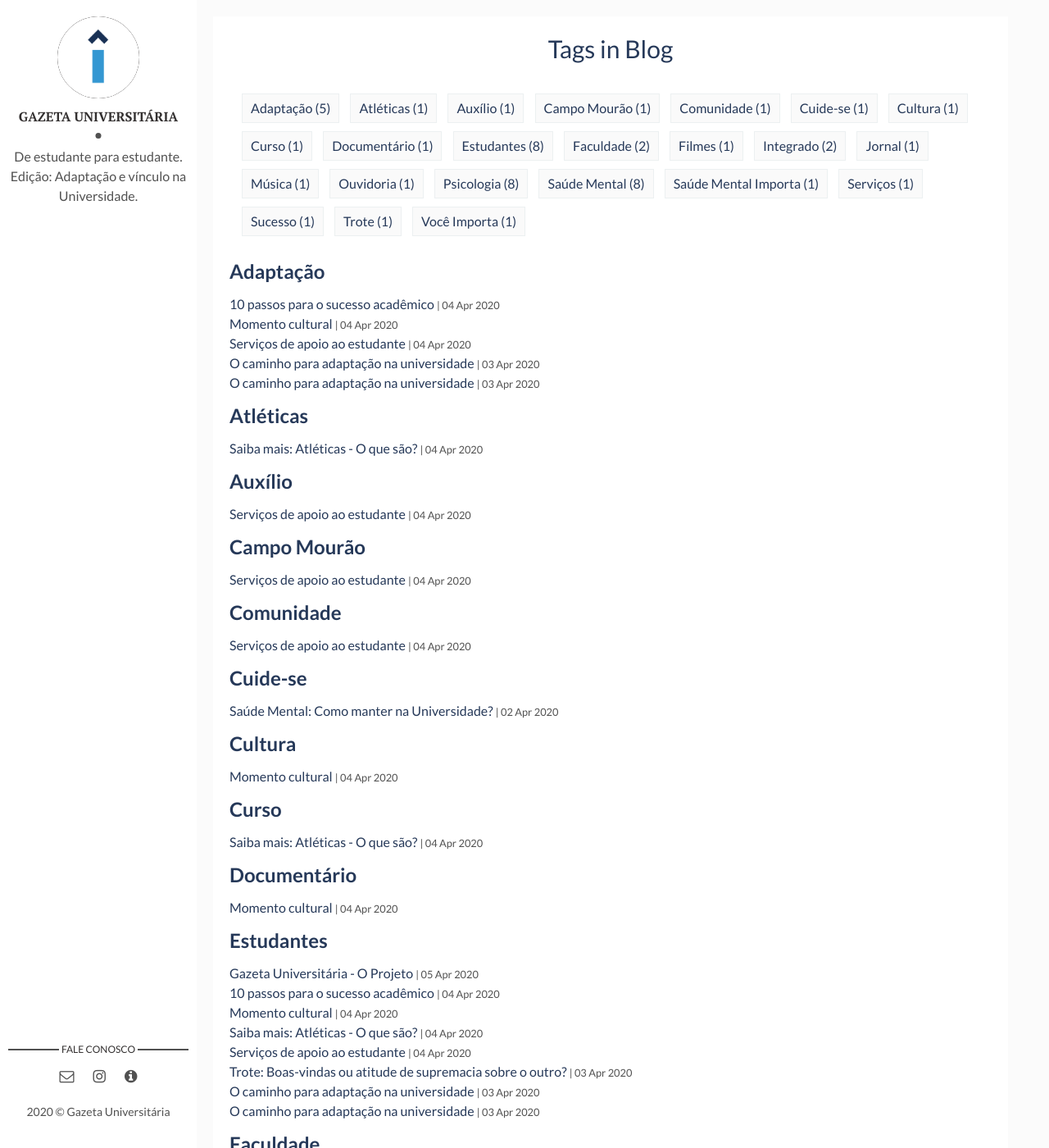
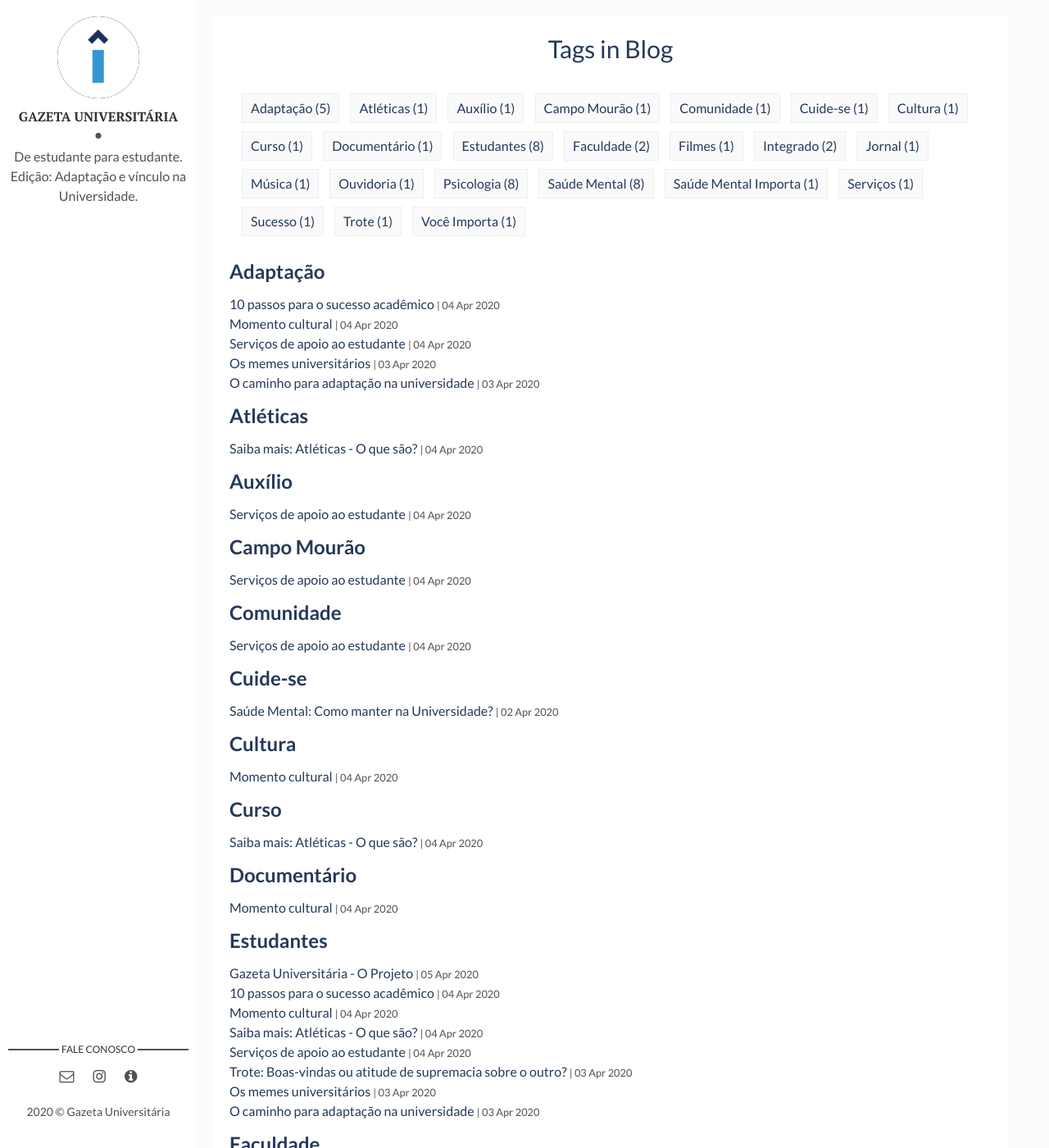
Before and after one commit to gazetauniversitaria/gazetauniversitaria.github.io, a Jekyll site: the page built from tags.html, in a window 1280 px wide and 1400 px high. Shown: the whole window at 82% size. Built offline with Jekyll 4.4.1, drawn with Linux system fonts in a browser that asks for light colours; some of the changed text lies outside the part shown.

Commit message:
Update 2020-04-03-Memes.markdown

```diff
--- a/_posts/2020-04-03-Memes.markdown
+++ b/_posts/2020-04-03-Memes.markdown
@@ -1,9 +1,9 @@
 ---
 layout: post
-title: "O caminho para adaptação na universidade"
+title: "Os memes universitários"
 date: 2020-04-03 11:00:00 +0300
 description: Ao projeto de jornal online; Gazeta Universitária
-img: Memes/meme.jpg
+img: Memes/meme.jpeg
 tags: [Estudantes, Saúde Mental, Psicologia,Adaptação]
 ---
 Em terra de internet, o meme é rei! E é claro que não poderia faltar na pauta desse jornal.
```
